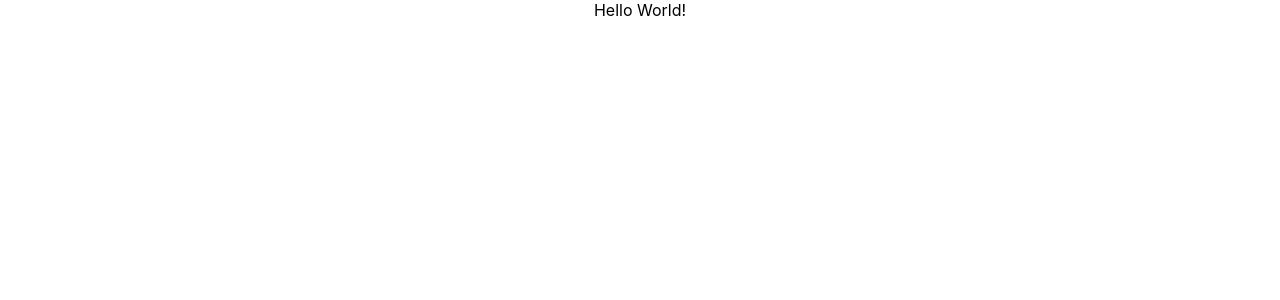
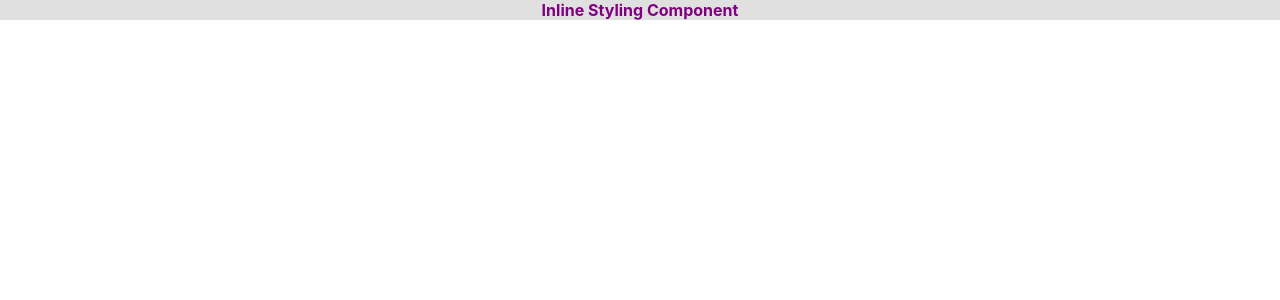
Before and after one commit to PennyNichols/react-styling-session, a React (Create React App) app in the folder react-styling/: page / in a window 1280 px wide. Shown: the top 300 px of the page. Built offline with nearby package versions, Linux system fonts and the light colour scheme.

Commit message:
inline styling component

```diff
--- a/react-styling/src/App.js
+++ b/react-styling/src/App.js
@@ -1,9 +1,10 @@
 import './App.css';
+import Inline from "./components/inline/Inline"
 
 function App() {
   return (
     <div className="App">
-      Hello World!
+      <Inline/>
     </div>
   );
 }
--- /dev/null
+++ b/react-styling/src/components/inline/Inline.jsx
@@ -0,0 +1,9 @@
+import React from 'react'
+
+const Inline = () => {
+  return (
+    <div style={{color:'purple', backgroundColor:'#e0e0e0', fontWeight:'bold'}}>Inline Styling Component</div>
+  )
+}
+
+export default Inline
```
